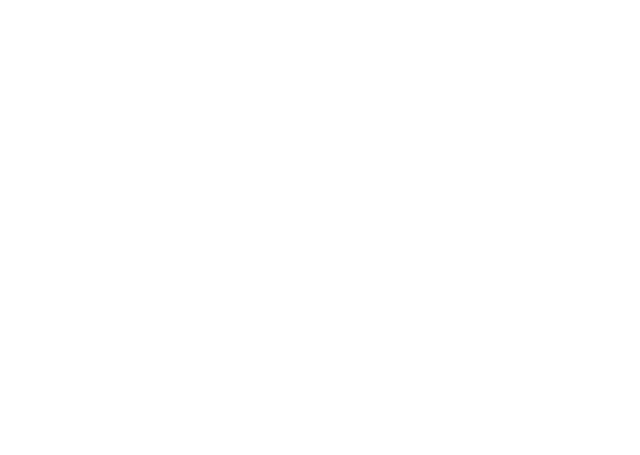
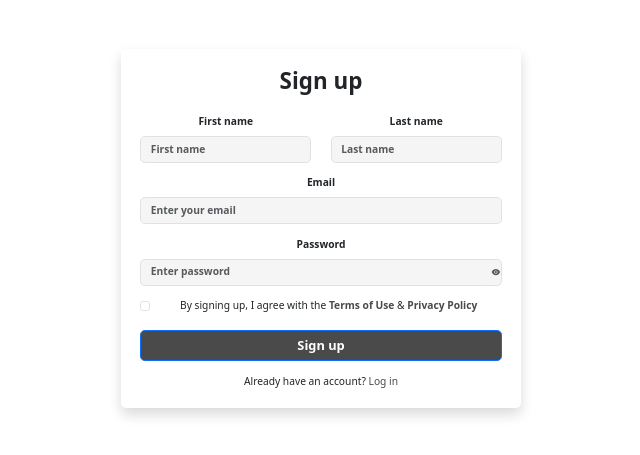
Before and after one commit to GianHV/77Home-FrontEnd, a React (Vite) app: page /register in a window 1280 px wide. Before the commit this address had no page. Shown: the part 197-652 px from the top of the page, without its empty margins (319-959 px from the left). Built offline with nearby package versions, Linux system fonts and the light colour scheme.

Commit message:
KAN-75 Login
# Conflicts:
#	src/Layout.jsx

```diff
--- a/src/Layout.jsx
+++ b/src/Layout.jsx
@@ -9,6 +9,7 @@ import DetailHouse from "./components/owner/DetailHouse";
 import UpdateHouse from "./components/owner/UpdateHouse";
 
 import Login from "./components/user/Login";
+import Register from "./components/user/Register";
 
 const Layout = () => {
   return (
@@ -23,6 +24,7 @@ const Layout = () => {
             <Route path=":id" element={<DetailHouse />} />
           </Route>
           <Route path="/login" element={<Login />} />
+          <Route path="/register" element={<Register />} />
         </Routes>
       </Suspense>
     </div>
--- a/src/components/user/Login.jsx
+++ b/src/components/user/Login.jsx
@@ -8,6 +8,7 @@ import { IoMdLock } from "react-icons/io";
 import { IoMailOutline } from "react-icons/io5";
 import { AiTwotoneEyeInvisible, AiFillEye } from "react-icons/ai";
 import "../../styles/Login.scss";
+import { Link } from "react-router-dom";
 
 const schema = yup.object({
   email: yup
@@ -177,13 +178,13 @@ const Login = () => {
           >
             Don&apos;t have an account?{" "}
           </span>
-          <a
-            href="#"
+          <Link
+            to="/register"
             style={{ color: "#5a67d8", fontSize: "0.7rem" }}
             className=" fw-semibold text-decoration-none"
           >
             Sign up
-          </a>
+          </Link>
         </div>
       </div>
     </Container>
--- /dev/null
+++ b/src/components/user/Register.jsx
@@ -0,0 +1,189 @@
+import { useState } from "react";
+import { Form, Button, Row, Col } from "react-bootstrap";
+import { AiOutlineEyeInvisible, AiFillEye } from "react-icons/ai";
+import * as yup from "yup";
+import { yupResolver } from "@hookform/resolvers/yup";
+import { useForm } from "react-hook-form";
+import "../../styles/Register.scss";
+import { Link } from "react-router-dom";
+
+const schema = yup.object({
+  firstName: yup.string().required("Bắt buộc nhập"),
+  lastName: yup.string().required("Bắt buộc nhập"),
+  email: yup.string().required("Bắt buộc nhập").email("Sai cú pháp email"),
+  password: yup
+    .string()
+    .required("Bắt buộc nhập")
+    .test(
+      "password-strength",
+      "Mật khẩu phải có ít nhất có 8 ký tự, phân biệt chữ thường, chữ hoa",
+      (value) =>
+        value && value.length >= 8 && /[a-z]/.test(value) && /[A-Z]/.test(value)
+    ),
+  terms: yup.boolean().oneOf([true], "Bắt buộc nhập"),
+});
+
+const Register = () => {
+  const {
+    register,
+    handleSubmit,
+    formState: { errors },
+  } = useForm({
+    resolver: yupResolver(schema),
+  });
+  const [showPassword, setShowPassword] = useState(false);
+
+  const togglePasswordVisibility = () => {
+    setShowPassword(!showPassword);
+  };
+
+  const onSubmit = async (data) => {
+    console.log("data", data);
+  };
+
+  return (
+    <div className="d-flex justify-content-center align-items-center vh-100 ">
+      <div className="p-4 bg-white rounded shadow" style={{ width: "400px" }}>
+        <h3 className="text-center mb-4 fw-bold">Sign up</h3>
+        <Form onSubmit={handleSubmit(onSubmit)}>
+          {/* First name and Last name in the same row */}
+          <Row className="mb-3">
+            <Col>
+              <Form.Group controlId="formFirstName">
+                <Form.Label className="fw-bold">First name</Form.Label>
+                <Form.Control
+                  className=" fw-semibold"
+                  style={{ fontSize: "0.8rem", backgroundColor: "#F5F5F5" }}
+                  type="text"
+                  placeholder="First name"
+                  {...register("firstName")}
+                />
+              </Form.Group>
+              {errors.firstName && (
+                <div className="error-message">{errors.firstName?.message}</div>
+              )}
+            </Col>
+            <Col>
+              <Form.Group controlId="formLastName">
+                <Form.Label className="fw-bold">Last name</Form.Label>
+                <Form.Control
+                  className=" fw-semibold"
+                  style={{ fontSize: "0.8rem", backgroundColor: "#F5F5F5" }}
+                  type="text"
+                  placeholder="Last name"
+                  {...register("lastName")}
+                />
+              </Form.Group>
+              {errors.lastName && (
+                <div className="error-message">{errors.lastName?.message}</div>
+              )}
+            </Col>
+          </Row>
+          {/* Email */}
+          <Form.Group className="mb-3" controlId="formEmail">
+            <Form.Label className="fw-bold">Email</Form.Label>
+            <Form.Control
+              className=" fw-semibold"
+              style={{ fontSize: "0.8rem", backgroundColor: "#F5F5F5" }}
+              type="text"
+              placeholder="Enter your email"
+              {...register("email")}
+            />
+            {errors.email && (
+              <div className="error-message">{errors.email?.message}</div>
+            )}
+          </Form.Group>
+          {/* Password with visibility toggle */}
+          <Form.Group className="mb-3" controlId="formPassword">
+            <Form.Label className="fw-bold">Password</Form.Label>
+            <div
+              className="d-flex align-items-center border rounded "
+              style={{ backgroundColor: "#F5F5F5" }}
+            >
+              <Form.Control
+                type={showPassword ? "text" : "password"}
+                placeholder="Enter password"
+                className=" fw-semibold"
+                style={{
+                  fontSize: "0.8rem",
+                  backgroundColor: "#F5F5F5",
+                  border: "none",
+                }}
+                {...register("password")}
+              />
+              {showPassword ? (
+                <AiOutlineEyeInvisible
+                  className="text-muted ms-2"
+                  onClick={togglePasswordVisibility}
+                  style={{ cursor: "pointer" }}
+                />
+              ) : (
+                <AiFillEye
+                  className="text-muted ms-2"
+                  onClick={togglePasswordVisibility}
+                  style={{ cursor: "pointer" }}
+                />
+              )}
+            </div>
+
+            {errors.password && (
+              <div className="error-message">{errors.password?.message}</div>
+            )}
+          </Form.Group>
+          {/* Terms of Service */}
+          <Form.Group className="mb-3" controlId="formTerms">
+            <Form.Check
+              className="custom-checkbox"
+              type="checkbox"
+              label={
+                <>
+                  By signing up, I agree with the{" "}
+                  <a
+                    href="#terms"
+                    className="fw-bold"
+                    style={{ textDecoration: "none", color: "#4A4A4A" }}
+                  >
+                    Terms of Use
+                  </a>{" "}
+                  &{" "}
+                  <a
+                    href="#privacy"
+                    className="fw-bold"
+                    style={{ textDecoration: "none", color: "#4A4A4A" }}
+                  >
+                    Privacy Policy
+                  </a>
+                </>
+              }
+              {...register("terms")}
+            />
+            {errors.terms && (
+              <div className="error-message">{errors.terms?.message}</div>
+            )}
+          </Form.Group>
+          {/* Submit Button */}
+          <Button
+            style={{ backgroundColor: "#4A4A4A" }}
+            type="submit"
+            onClick={onSubmit}
+            className="w-100 fw-semibold"
+          >
+            Sign up
+          </Button>
+        </Form>
+        {/* Login Link */}
+        <div className="text-center mt-3">
+          Already have an account?{" "}
+          <Link
+            to="/login"
+            style={{ textDecoration: "none", color: "#4A4A4A" }}
+          >
+            Log in
+          </Link>
+        </div>
+      </div>
+    </div>
+  );
+};
+
+export default Register;
--- /dev/null
+++ b/src/styles/Register.scss
@@ -0,0 +1,18 @@
+* {
+  font-size: 0.8rem;
+}
+
+.custom-checkbox .form-check-input:checked {
+  background-color: #4a4a4a;
+  border-color: #4a4a4a;
+  color: white;
+}
+
+.error-message {
+  font-size: 0.7rem;
+  color: #4A4A4A;
+  height: 1rem;
+  margin-top: 0.25rem;
+  text-decoration: underline;
+ font-weight: 600;
+}
```
